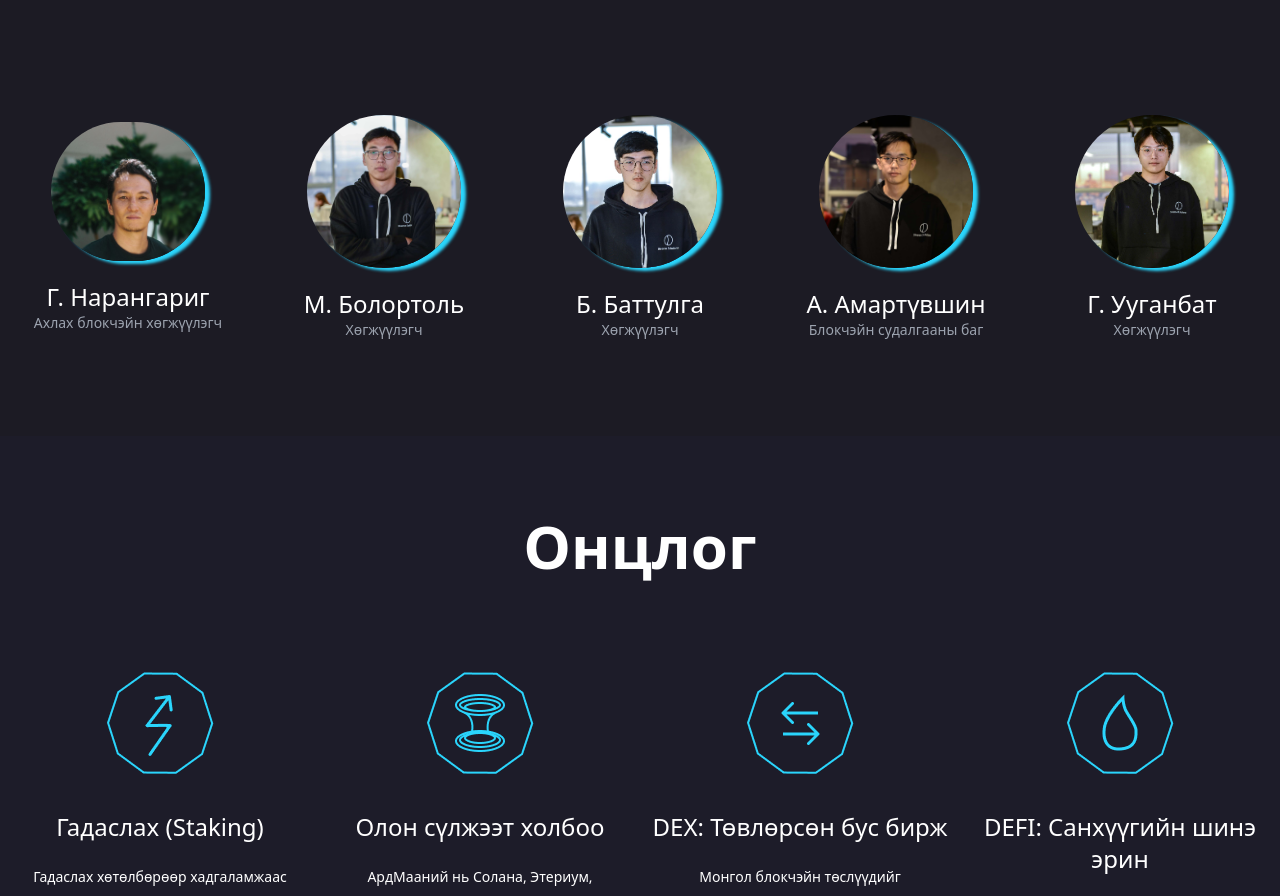
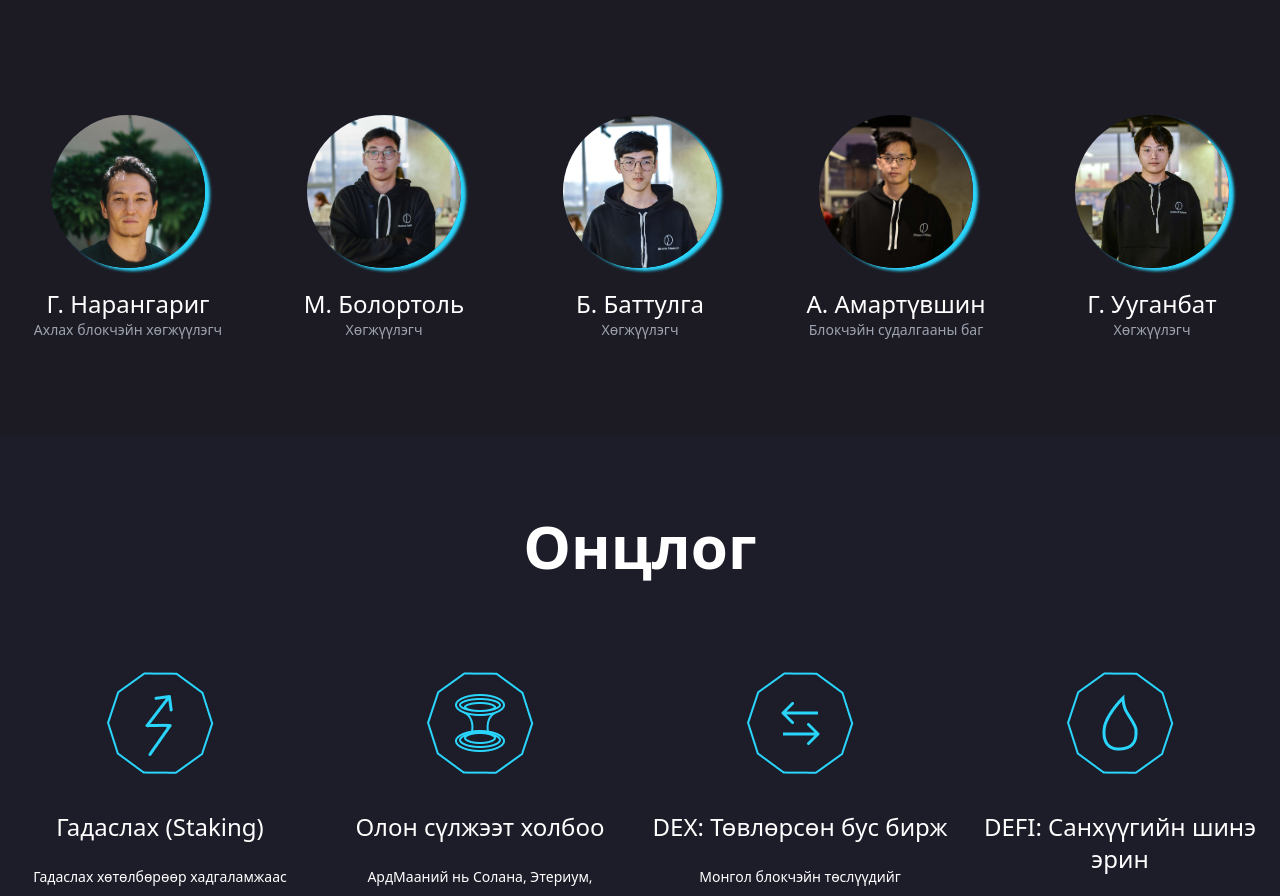
Before and after one commit to DiverseSolutions/ardm-landing, a React (Create React App) app: page / in a window 1280 px wide. Shown: the part 4505-5401 px from the top of the page. Built offline with nearby package versions, Linux system fonts and the light colour scheme.

Commit message:
fixed narangarig profile picture

```diff
--- a/src/pages/Home.js
+++ b/src/pages/Home.js
@@ -161,7 +161,7 @@ const teamMembers = [
     },
     {
         name: 'Г. Нарангариг ',
-        src: '/profile.jpeg',
+        src: '/profile.jpg',
         rolePosition: 'Ахлах блокчэйн хөгжүүлэгч'
     },
     {
```
Also changed, not shown: public/profile.jpeg (deleted), public/profile.jpg (added).
